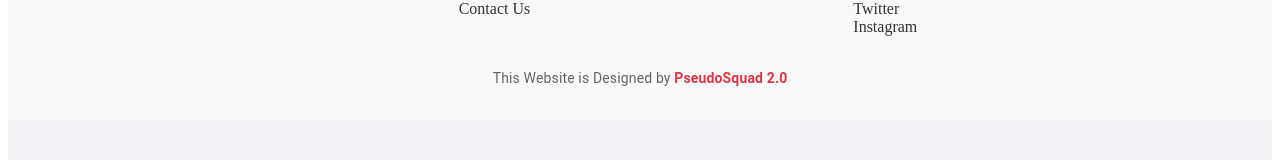
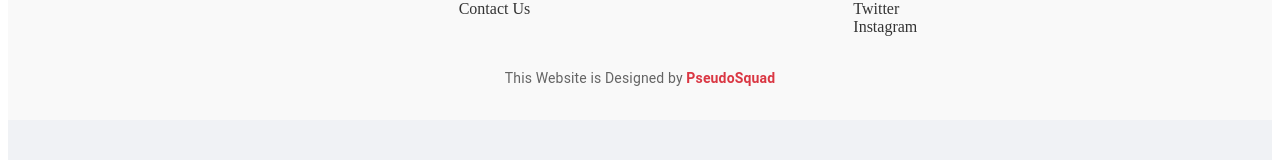
Before and after one commit to CodeBenderX/FlavorHub, a React (Vite) app in the folder client/: page /admin in a window 1280 px wide. Shown: the part 329-489 px from the top of the page. Built offline with nearby package versions, Linux system fonts and the light colour scheme; no server answers.

Commit message:
Changed the team name to PseudoSquad only to match the about page

```diff
--- a/client/core/Footer.jsx
+++ b/client/core/Footer.jsx
@@ -70,7 +70,7 @@ export default function Footer() {
         </Grid>
         <Box mt={4} textAlign="center">
           <Typography variant="body2" color="text.secondary">
-            This Website is Designed by <Link to="/about" style={{ color: '#DA3743', fontWeight: 'bold', textDecoration: 'none' }}>PseudoSquad 2.0</Link>
+            This Website is Designed by <Link to="/about" style={{ color: '#DA3743', fontWeight: 'bold', textDecoration: 'none' }}>PseudoSquad</Link>
           </Typography>
         </Box>
       </Container>
```
